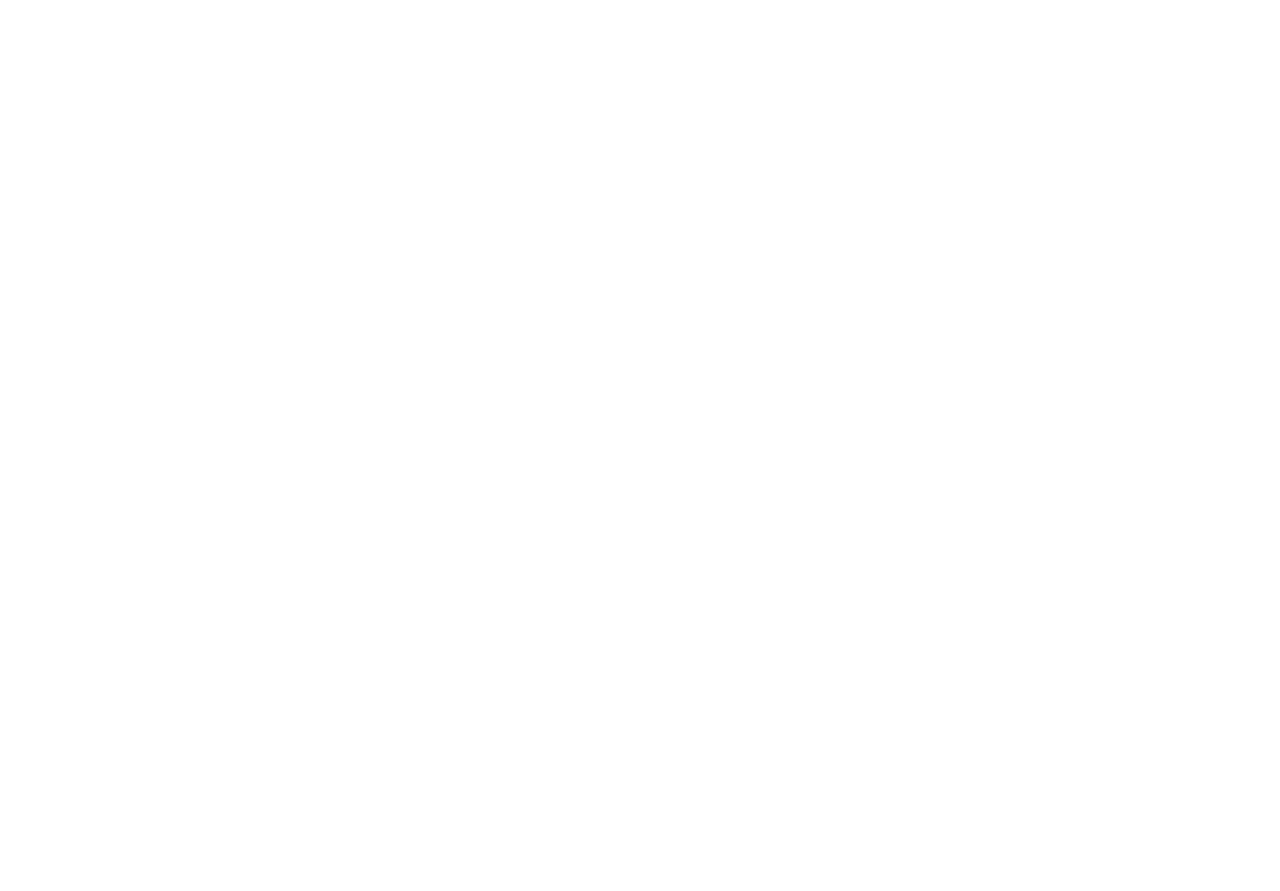
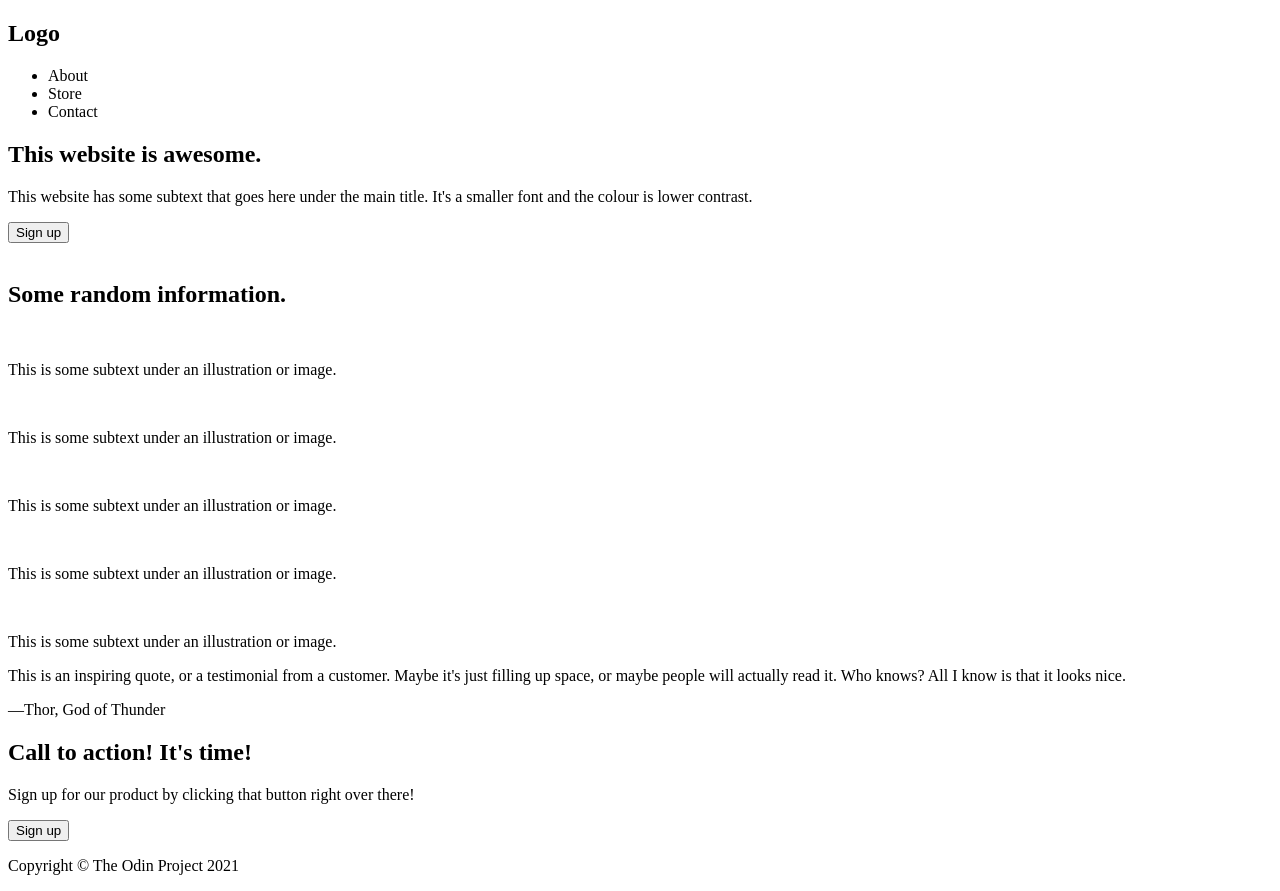
Before and after one commit to cyxlan/landing-page, a plain HTML site: page index.html in a window 1280 px wide. Before the commit the page ends 800 px from the top, so only its background shows below. Drawn offline with Linux system fonts and the light colour scheme.

Commit message:
Add website content

```diff
--- a/index.html
+++ b/index.html
@@ -8,6 +8,75 @@
     <title>Landing Page</title>
   </head>
   <body>
+    <header>
+      <nav>
+        <h1>Logo</h1>
+        <ul>
+          <li>About</li>
+          <li>Store</li>
+          <li>Contact</li>
+        </ul>
+      </nav>
+    </header>
 
+    <section id="hero">
+      <div>
+        <h1>This website is awesome.</h1>
+        <p>
+          This website has some subtext that goes here under the main title. It's a smaller font and the colour is lower contrast.
+        </p>
+        <button>Sign up</button>
+      </div>
+      <img />
+    </section>
+
+    <section id="info">
+      <h1>Some random information.</h1>
+      <div>
+        <div>
+          <img />
+          <p>This is some subtext under an illustration or image.</p>
+        </div>
+        <div>
+          <img />
+          <p>This is some subtext under an illustration or image.</p>
+        </div>
+        <div>
+          <img />
+          <p>This is some subtext under an illustration or image.</p>
+        </div>
+        <div>
+          <img />
+          <p>This is some subtext under an illustration or image.</p>
+        </div>
+        <div>
+          <img />
+          <p>This is some subtext under an illustration or image.</p>
+        </div>
+      </div>
+    </section>
+
+    <section id="quote">
+      <p>
+        This is an inspiring quote, or a testimonial from a customer. Maybe it's just filling up space, or maybe people will actually read it. Who knows? All I know is that it looks nice.
+      </p>
+      <p>
+        —Thor, God of Thunder
+      </p>
+    </section>
+
+    <section id="call-to-action">
+      <div>
+        <div>
+          <h1>Call to action! It's time!</h1>
+          <p>Sign up for our product by clicking that button right over there!</p>
+        </div>
+        <button>Sign up</button>
+      </div>
+    </section>
+
+    <footer>
+      <p>Copyright © The Odin Project 2021</p>
+    </footer>
   </body>
 </html>
```
